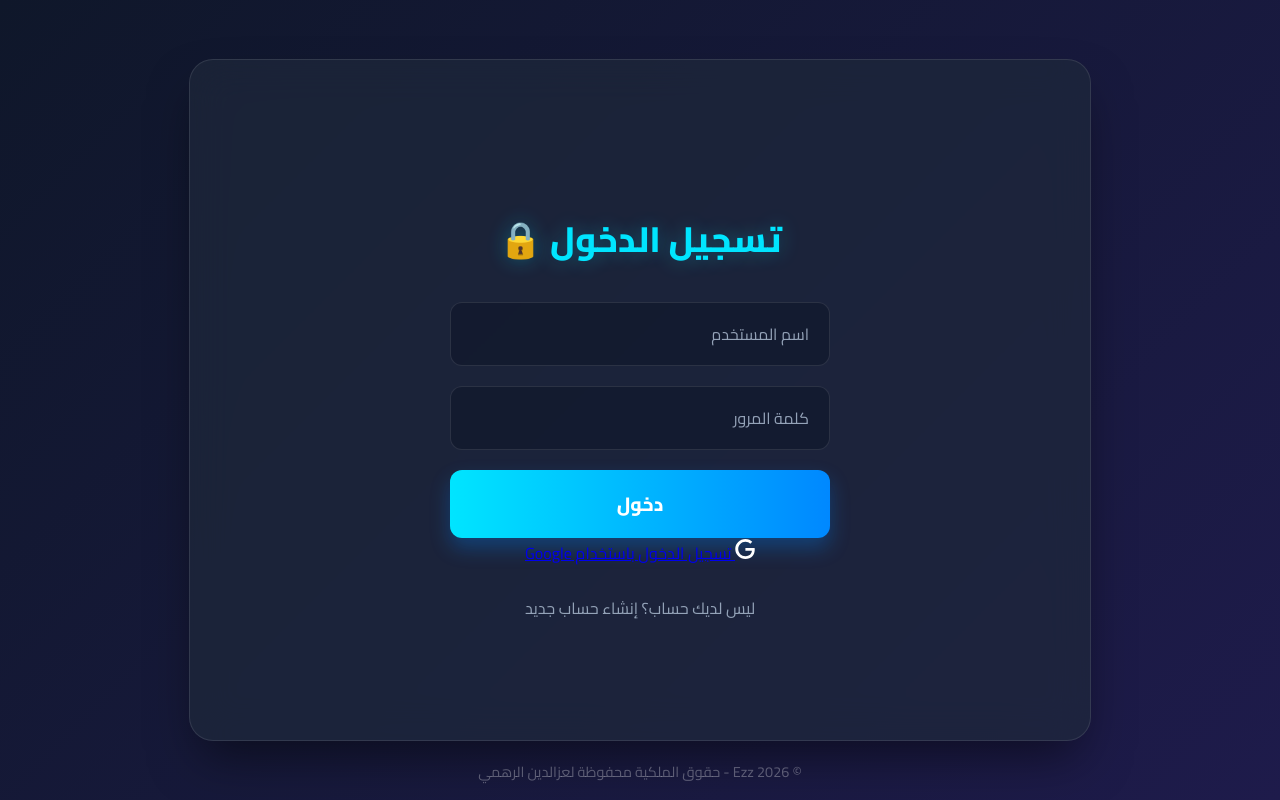
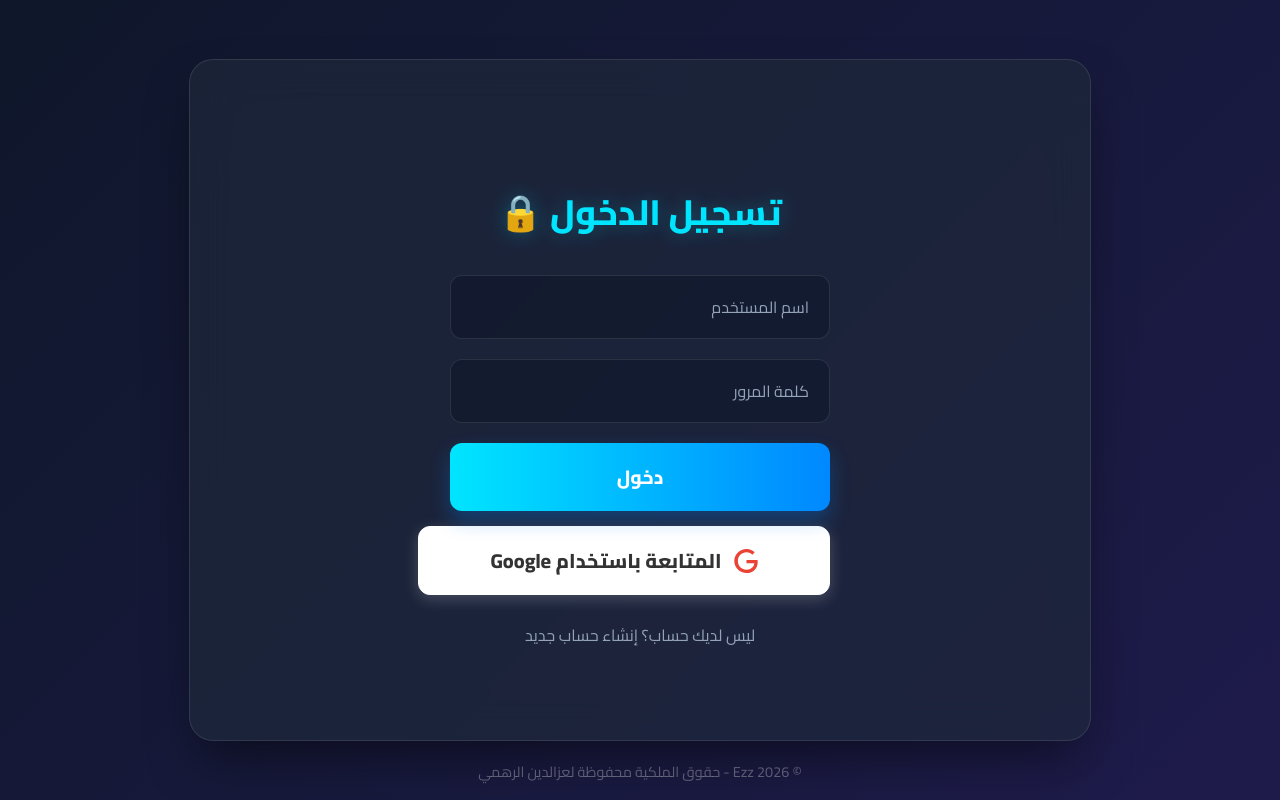
Before and after one commit to azzaldeenAS/nodejs-chat-app-advanced, a website: page public/index.html in a window 1280 px wide. Drawn offline with nearby package versions, Linux system fonts and the light colour scheme; no server answers.

Commit message:
UI Tweaks: Increase font size, pure white text, update Google button style

```diff
--- a/public/index.html
+++ b/public/index.html
@@ -19,8 +19,9 @@
         }
         body {
             font-family: 'Cairo', sans-serif;
+            font-size: 1.15rem;
             background: linear-gradient(135deg, #0f172a 0%, #1e1b4b 100%);
-            color: var(--text-light);
+            color: #ffffff;
             margin: 0;
             padding: 0;
             display: flex;
@@ -106,14 +107,14 @@
             box-shadow: 0 15px 25px rgba(0, 136, 255, 0.4);
         }
 
-        button.google-btn {
-            background: rgba(255, 255, 255, 0.05);
-            border: 1px solid var(--border-color);
-            color: var(--text-light);
+        .google-btn {
+            background: #ffffff;
+            border: 1px solid #ffffff;
+            color: #333333;
             padding: 15px;
             border-radius: 12px;
-            font-size: 1.1rem;
-            font-weight: 600;
+            font-size: 1.25rem;
+            font-weight: 800;
             font-family: 'Cairo', sans-serif;
             cursor: pointer;
             width: 100%;
@@ -124,12 +125,14 @@
             align-items: center;
             gap: 12px;
             text-decoration: none;
+            box-shadow: 0 4px 15px rgba(255, 255, 255, 0.2);
         }
-        button.google-btn:hover {
-            background: rgba(255, 255, 255, 0.1);
-            border-color: var(--text-muted);
+        .google-btn:hover {
+            background: #f8f9fa;
+            transform: translateY(-2px);
+            box-shadow: 0 6px 20px rgba(255, 255, 255, 0.3);
         }
-        button.google-btn svg { fill: var(--google-red); }
+        .google-btn svg { fill: var(--google-red); }
 
         .toggle-link {
             color: var(--text-muted);
@@ -271,8 +274,8 @@
             <input type="password" id="auth-password" placeholder="كلمة المرور" required>
             <button type="submit" class="primary" id="auth-btn">دخول</button>
             <a href="/api/auth/google" class="google-btn">
-                <svg width="20" height="20" viewBox="0 0 24 24" fill="white"><path d="M12.48 10.92v3.28h7.84c-.24 1.84-.853 3.187-1.787 4.133-1.147 1.147-2.933 2.4-6.053 2.4-4.827 0-8.6-3.893-8.6-8.72s3.773-8.72 8.6-8.72c2.6 0 4.507 1.027 5.907 2.347l2.307-2.307C18.747 1.44 16.133 0 12.48 0 5.867 0 .307 5.387.307 12s5.56 12 12.173 12c3.573 0 6.267-1.173 8.373-3.36 2.16-2.16 2.84-5.213 2.84-7.667 0-.76-.053-1.467-.173-2.053H12.48z"/></svg>
-                تسجيل الدخول باستخدام Google
+                <svg width="24" height="24" viewBox="0 0 24 24" fill="#ea4335"><path d="M12.48 10.92v3.28h7.84c-.24 1.84-.853 3.187-1.787 4.133-1.147 1.147-2.933 2.4-6.053 2.4-4.827 0-8.6-3.893-8.6-8.72s3.773-8.72 8.6-8.72c2.6 0 4.507 1.027 5.907 2.347l2.307-2.307C18.747 1.44 16.133 0 12.48 0 5.867 0 .307 5.387.307 12s5.56 12 12.173 12c3.573 0 6.267-1.173 8.373-3.36 2.16-2.16 2.84-5.213 2.84-7.667 0-.76-.053-1.467-.173-2.053H12.48z"/></svg>
+                المتابعة باستخدام Google
             </a>
         </form>
         <div class="toggle-link" id="toggle-auth">ليس لديك حساب؟ إنشاء حساب جديد</div>
```
